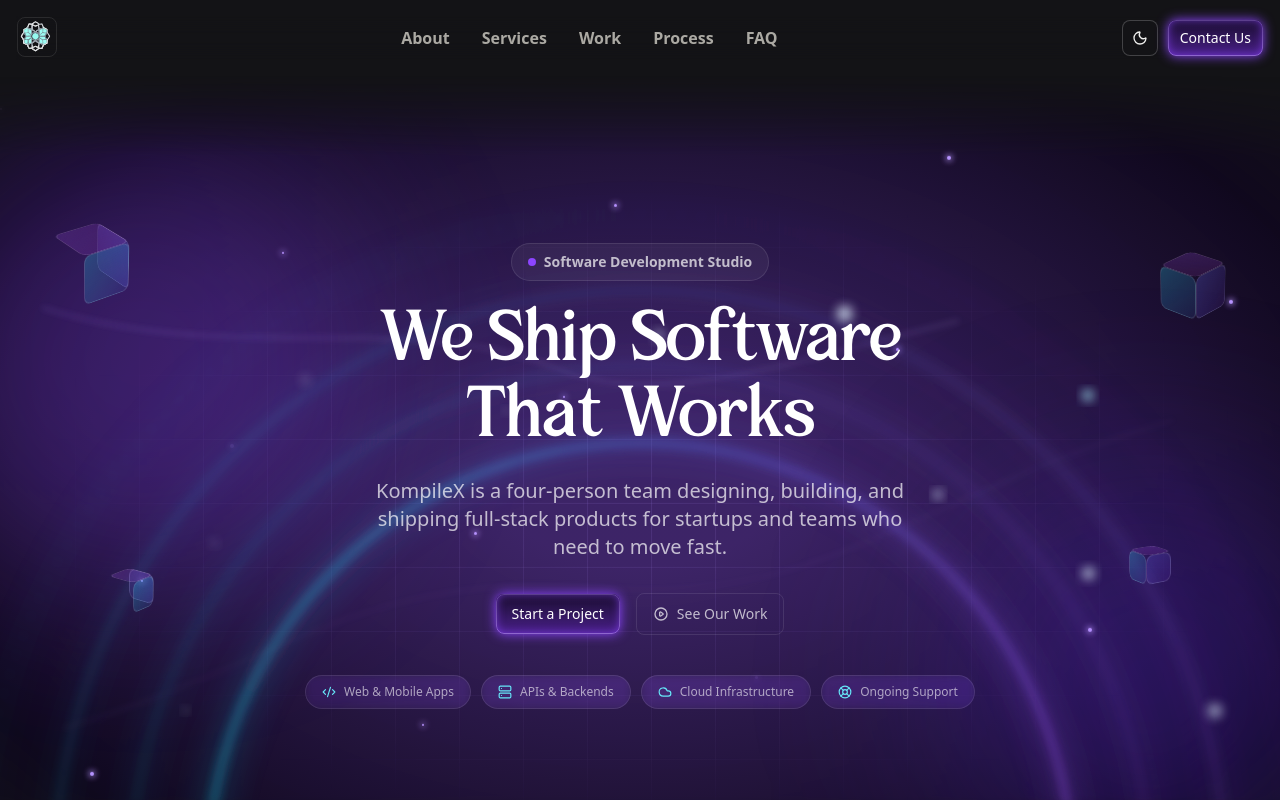
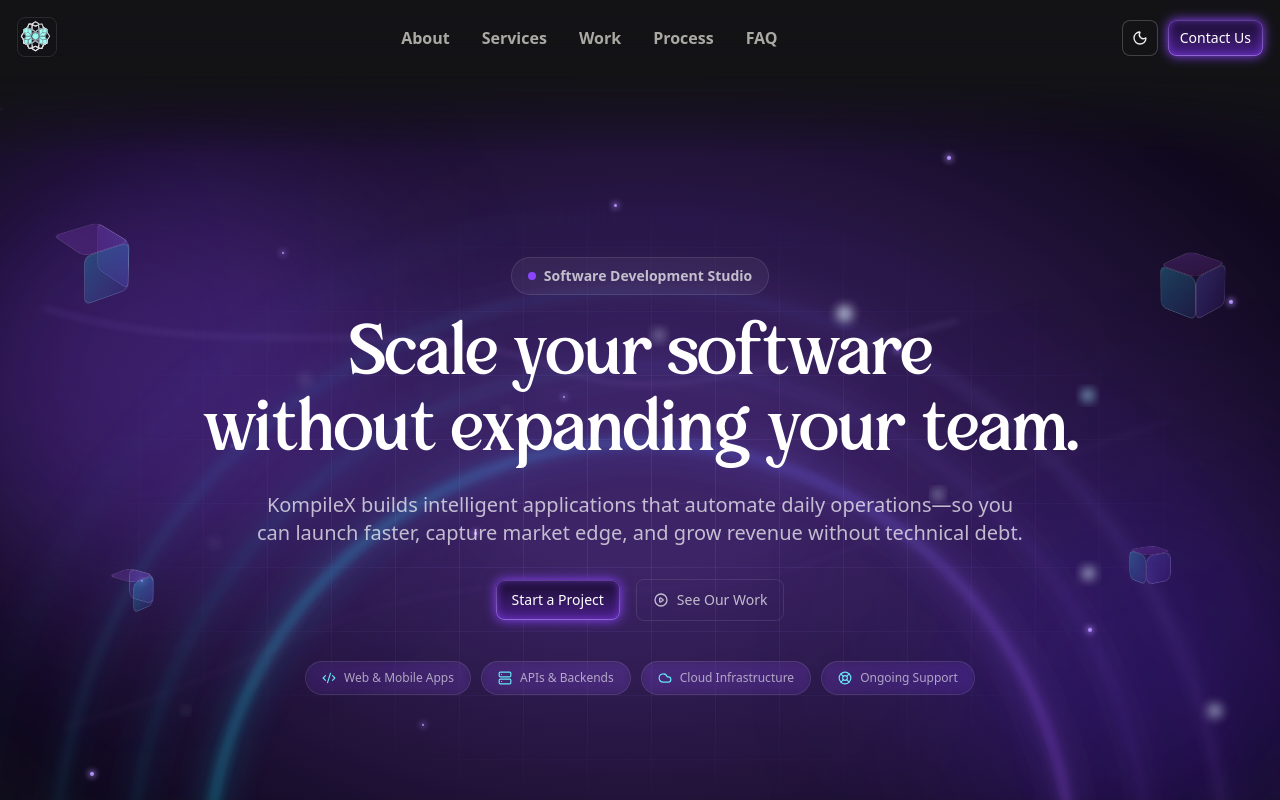
Before and after one commit to KompileX/KompileX_Landing_Page, a Next.js app: page / in a window 1280 px wide. Shown: the top 800 px of the page. Built offline with nearby package versions, Linux system fonts and the light colour scheme.

Commit message:
hero section text updated

```diff
--- a/components/HeroSection.tsx
+++ b/components/HeroSection.tsx
@@ -79,12 +79,12 @@
 
           {/* Headline */}
           <h1 className={`text-center font-normal tracking-tight text-4xl md:text-6xl lg:text-7xl lg:leading-[1.05] ${isLight ? 'text-foreground' : 'text-white'}`}>
-            We Ship Software<br />That Works
+            Scale your software<br />without expanding your team.
           </h1>
 
           {/* Subtitle */}
-          <p className={`mx-auto mt-5 max-w-xl text-center text-lg md:text-xl ${isLight ? 'text-muted-foreground' : 'text-white/70'}`}>
-            KompileX is a four-person team designing, building, and shipping full-stack products for startups and teams who need to move fast.
+          <p className={`mx-auto mt-5 max-w-3xl text-center text-lg md:text-xl ${isLight ? 'text-muted-foreground' : 'text-white/70'}`}>
+            KompileX builds intelligent applications that automate daily operations—so you can launch faster, capture market edge, and grow revenue without technical debt.
           </p>
 
           {/* CTAs */}
```
Also changed, not shown: next-env.d.ts.
